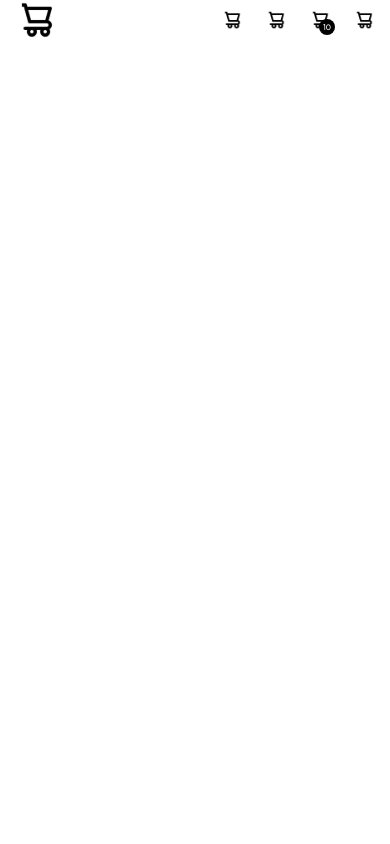
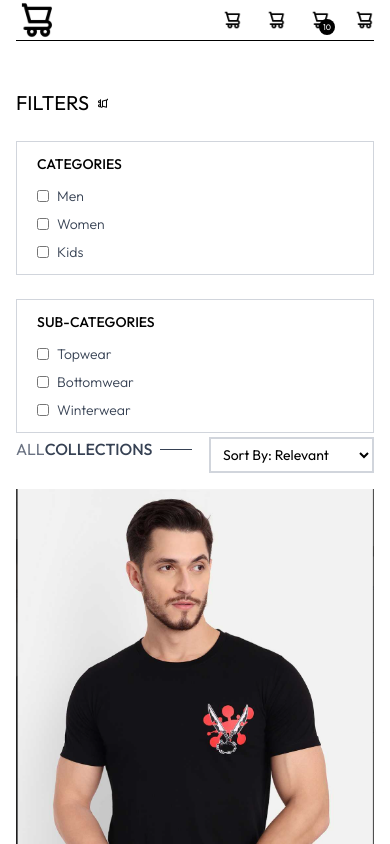
Before and after one commit to tianshen3/ecommerce, a React (Vite) app in the folder frontend/: page /collection in a window 390 px wide. Shown: the top 844 px of the page. Built offline with nearby package versions, Linux system fonts and the light colour scheme.

Commit message:
Mounted new component on Homepage

```diff
--- a/frontend/src/App.jsx
+++ b/frontend/src/App.jsx
@@ -10,6 +10,7 @@
 import PlaceOrder from "./pages/PlaceOrder.jsx";
 import Orders from "./pages/Orders.jsx"
 import Navbar from './components/Navbar.jsx';
+import Footer from './components/Footer.jsx';
 
 const App = () => {
   return (
@@ -26,6 +27,7 @@
         <Route path="/place-order" element={<PlaceOrder/>} />
         <Route path="/Orders" element={<Orders/>} />
       </Routes>
+      <Footer/>
     </div>
   )
 }
--- a/frontend/src/context/ShopContext.jsx
+++ b/frontend/src/context/ShopContext.jsx
@@ -1,4 +1,4 @@
-import { createContext } from "react";
+import { createContext, useState } from "react";
 import { products } from "../assets/assets.js";
 
 export const ShopContext = createContext();
@@ -7,6 +7,9 @@
 
     const currency = "$";
     const delivery_fee = 10;
+
+    const [search, setSearch] = useState("");
+    const [showSearch, setShowSearch] = useState(true);
     const value = {
         products, currency , delivery_fee
     }
--- a/frontend/src/pages/Collection.jsx
+++ b/frontend/src/pages/Collection.jsx
@@ -1,9 +1,159 @@
-import React from 'react'
+import React, { useContext, useEffect, useState } from 'react'
+import { ShopContext } from '../context/ShopContext.jsx'
+import { assets } from '../assets/assets.js';
+import Title from '../components/Title.jsx';
+import ProductItem from '../components/ProductItem.jsx';
 
-const Collection = () => {
+function Collection(){
+
+  const {products} = useContext(ShopContext);
+
+  const [showFilter, setShowFilter] = useState(true);
+  const [filterProducts, setFilterProducts] = useState([]);
+  const [category, setCategory] = useState([]);
+  const [subCategory, setSubCategory] = useState([]);
+  const [sortType, setSortType] = useState("relevant");
+
+  const toggleCategory = (e) => {
+
+    //if category already included that option then remove it
+    if(category.includes(e.target.value)){
+      setCategory((prev) => prev.filter((item) => item!==e.target.value))
+    }
+    else{
+      setCategory((prev) => [...prev, e.target.value])
+    }
+  };
+
+  function toggleSubCategory(e){
+
+    //as similar to the above
+    if(subCategory.includes(e.target.value)){
+      setSubCategory((prev) => prev.filter((item) => item!==e.target.value))
+    }
+    else
+    {
+      setSubCategory((prev) => [...prev, e.target.value]);
+    }
+  };
+
+  function applyFilter() {
+    let productsCopy = products.slice();
+
+    if(category.length>0){
+      //the products get added to the new productsCopy array only when
+      //the items of the of the productsCopy array have the category which is included in the catgeory usestate array
+      productsCopy = productsCopy.filter((item) => category.includes(item.category))
+    }
+
+    if(subCategory.length>0){
+      productsCopy = productsCopy.filter((item )=> subCategory.includes(item.category));
+    }
+
+    setFilterProducts(productsCopy);
+  }
+
+  function sortProduct(){
+
+    let fCopy = filterProducts.slice();
+
+    switch(sortType){
+      case "low-high":
+        setFilterProducts(fCopy.sort((a,b)=>(a.price-b.price)));
+        break;
+
+      case "high-low":
+        setFilterProducts(fCopy.sort((a,b)=>(b.price-a.price)));
+        break;
+
+      default:
+        applyFilter();
+        break;
+    }
+  }
+
+  useEffect(()=>{
+    applyFilter();
+  },[category, subCategory]);
+
+  useEffect(()=>{
+    sortProduct();
+  },[sortType]);
+
   return (
-    <div>
+    <div className="flex flex-col sm:flex-row gap-1 sm:gap-10 pt-10 border-t">
 
+      {/* Filter Options */}
+      <div className="min-w-60">
+        <p onClick={()=>setShowFilter(!showFilter)} className="my-2 text-xl flex items-center cursor-pointer gap-2">FILTERS
+          <img className={`h-3 sm:hidden ${showFilter? "rotate-90" : ""}`} src={assets.cart_icon} alt="dropdown"/>
+        </p>
+
+        {/* Category Filter */}
+        <div className={`border border-gray-300 pl-5 py-3 mt-6 ${showFilter ? "" : "hidden"} sm:block`}>
+          <p className="mb-3 text-sm font-medium">CATEGORIES</p>
+          <div className="flex flex-col gap-2 text-sm font-light text-gray-700">
+
+            <p className="flex gap-2">
+              <input className="w-3" type="checkbox" value={"Men"} onChange={toggleCategory}/> Men
+            </p>
+
+            <p className="flex gap-2">
+              <input className="w-3" type="checkbox" value={"Women"} onChange={toggleCategory} /> Women
+            </p>
+
+            <p className="flex gap-2">
+              <input className="w-3" type="checkbox" value={"Kids"} onChange={toggleCategory}/> Kids
+            </p>
+
+          </div>
+        </div>
+
+        {/* Sub Category Filter */}
+        <div className={`border border-gray-300 pl-5 py-3 mt-6 ${showFilter ? "" : "hidden"} sm:block`}>
+          <p className="mb-3 text-sm font-medium"> SUB-CATEGORIES</p>
+          <div className="flex flex-col gap-2 text-sm font-light text-gray-700">
+
+            <p className="flex gap-2">
+              <input className="w-3" type="checkbox" value={"Topwear"} onChange={toggleSubCategory}/> Topwear
+            </p>
+
+            <p className="flex gap-2">
+              <input className="w-3" type="checkbox" value={"Bottomwear"} onChange={toggleSubCategory}/> Bottomwear
+            </p>
+
+            <p className="flex gap-2">
+              <input className="w-3" type="checkbox" value={"Winterwear"} onChange={toggleSubCategory}/> Winterwear
+            </p>
+
+          </div>
+        </div>
+
+      </div>
+
+      {/* Right Side*/}
+      <div className="flex-1">
+
+        <div className="flex justify-between text-base sm:text-2xl mb-4">
+          <Title text1={"ALL"} text2={"COLLECTIONS"}/>
+          {/* Product sort */}
+          <select onChange={(e)=>setSortType(e.target.value)}  className="border-2 border-gray-300 text-sm px-2">
+            <option value="relevant">Sort By: Relevant</option>
+            <option value="low-high">Sort By: Low to High</option>
+            <option value="high-low">Sort By: High to Low</option>
+          </select>
+        </div>
+
+        {/* Map Products */}
+        <div className="grid gird-cols-2 md:grid-cols-3 lg:grid-cols-4 gap-4 gap-y-6">
+          {
+            filterProducts.map((item, index)=>(
+              <ProductItem key={index} name={item.name} id={item._id} price={item.price} image={item.image}/>
+
+            ))
+          }
+        </div>
+      </div>
     </div>
   )
 }
--- a/frontend/src/pages/Home.jsx
+++ b/frontend/src/pages/Home.jsx
@@ -2,6 +2,8 @@
 import Hero from "../components/Hero.jsx";
 import LatestCollection from '../components/LatestCollection.jsx';
 import BestSeller from '../components/BestSeller.jsx';
+import OurPolicy from '../components/OurPolicy.jsx';
+import NewsletterBox from '../components/NewsletterBox.jsx';
 
 function Home() {
   return (
@@ -9,6 +11,8 @@
       <Hero/>
       <LatestCollection/>
       <BestSeller/>
+      <OurPolicy/>
+      <NewsletterBox/>
     </div>
   )
 }
```
